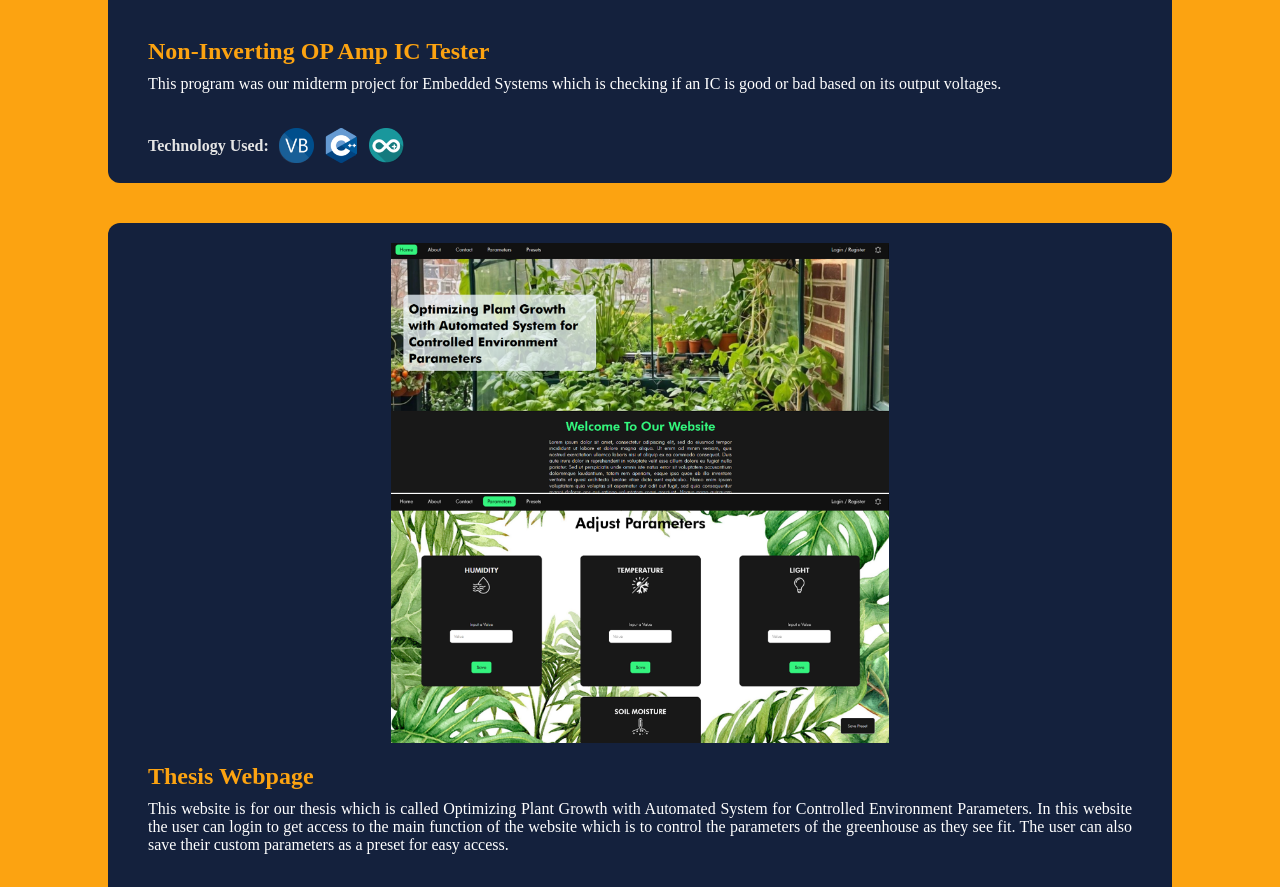
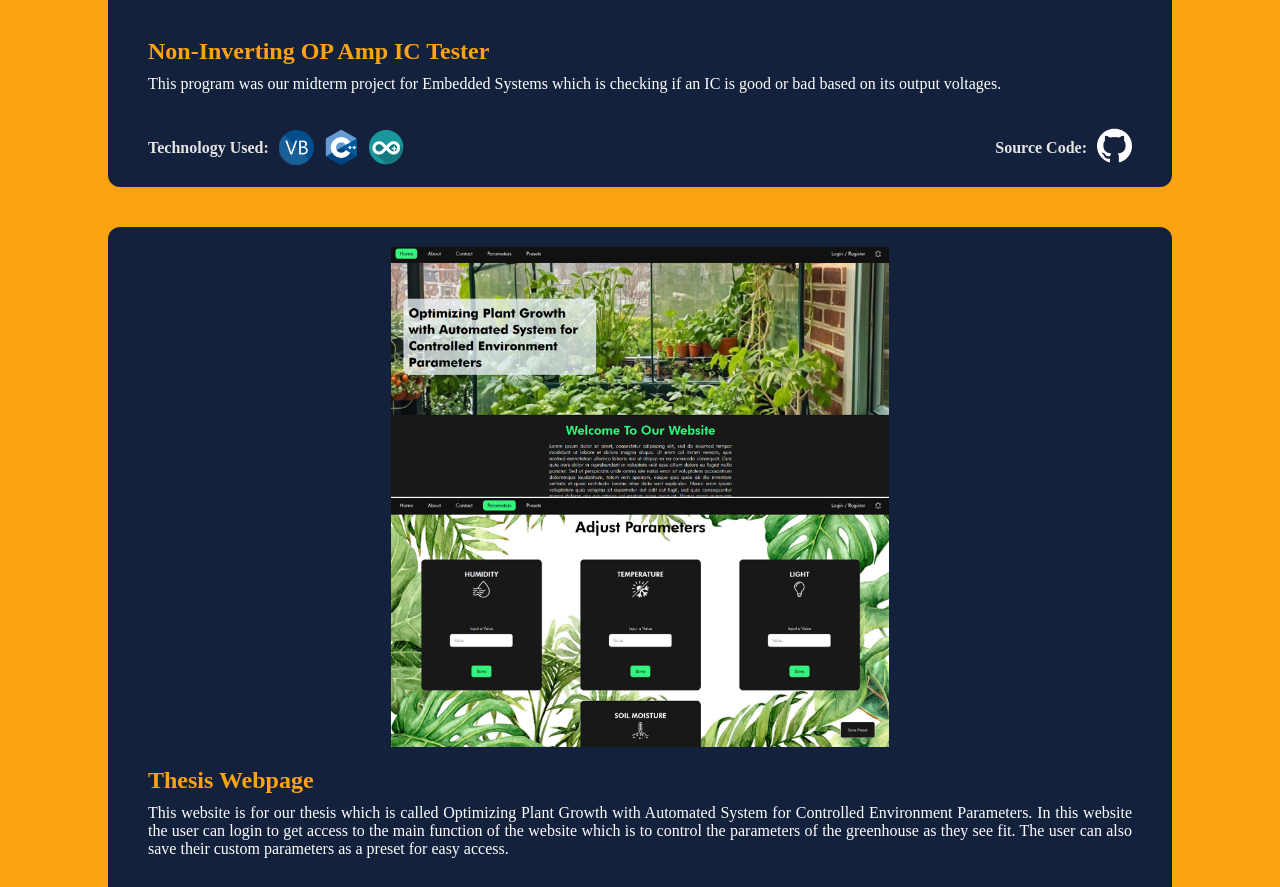
Before and after one commit to seannn9/Sean-Ulric-Portfolio, a React (Vite) app in the folder frontend/: page /projects in a window 1280 px wide. Shown: the part 2163-3050 px from the top of the page. Built offline with nearby package versions, Linux system fonts and the light colour scheme; the HTML template or start-up script is replaced by a standard one.

Commit message:
ic checker project now has source code

```diff
--- a/frontend/src/pages/Projects.jsx
+++ b/frontend/src/pages/Projects.jsx
@@ -63,6 +63,7 @@ export default function Projects() {
                         name="Non-Inverting OP Amp IC Tester"
                         details="This program was our midterm project for Embedded Systems which is checking if an IC is good or bad based on its output voltages."
                         tech={[vbnetImg, cppImg, arduinoImg]}
+                        sourceCode="https://github.com/seannn9/NonInverting-IC-Tester"
                     />
                     <ProjectsCard
                         image={thesisWebpageImg}
```
